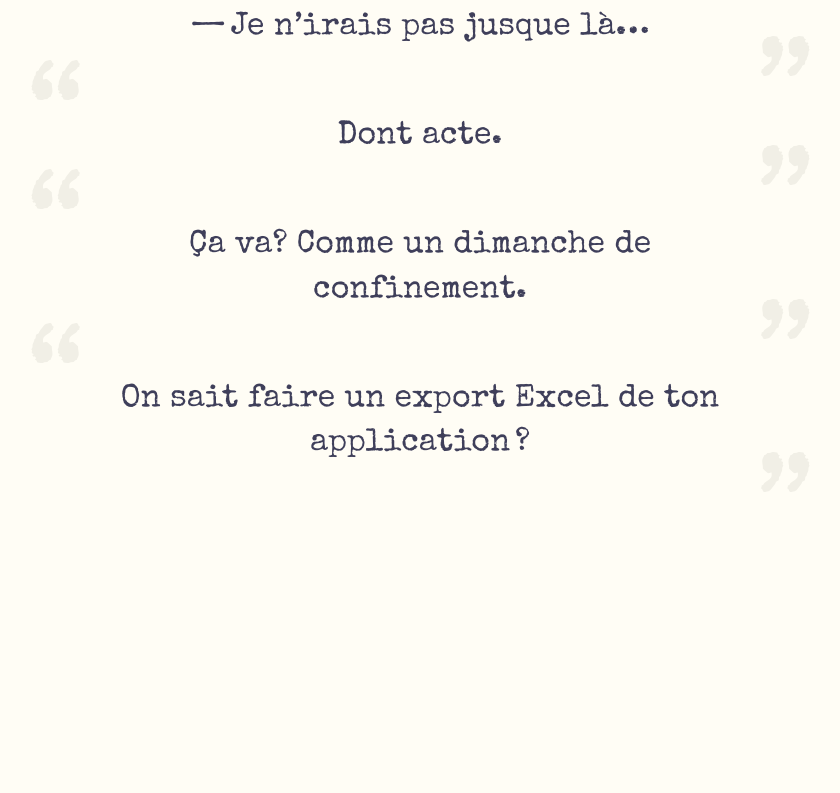
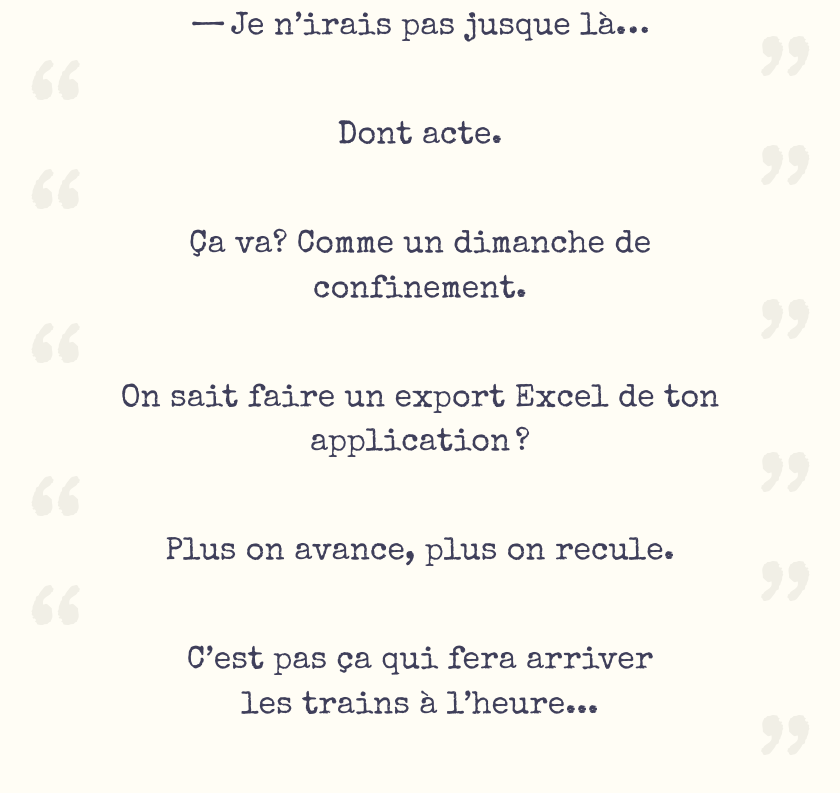
Before and after one commit to Thib-G/pasevident.be, a Vue app: page / in a window 1280 px wide. Shown: the part 6223-7016 px from the top of the page, without its empty margins (220-1060 px from the left). Before the commit the page ends 6829 px from the top, so only its background shows below. Built offline with nearby package versions, Linux system fonts and the light colour scheme; a web font is replaced by a local one.

Commit message:
Add new sentences

```diff
--- a/src/assets/sentences/index.js
+++ b/src/assets/sentences/index.js
@@ -53,4 +53,6 @@ export default [
   { id: 47, html: 'Dont acte.' },
   { id: 48, html: `Ça va? Comme un ${day} de confinement.` },
   { id: 49, html: 'On sait faire un export Excel de ton application&#8239;?' },
+  { id: 50, html: 'Plus on avance, plus on recule.' },
+  { id: 51, html: 'C’est pas ça qui fera arriver<br>les trains à l’heure...' },
 ];
```
Also changed, not shown: 1 other file (tests, documents, lock files or other folders).
